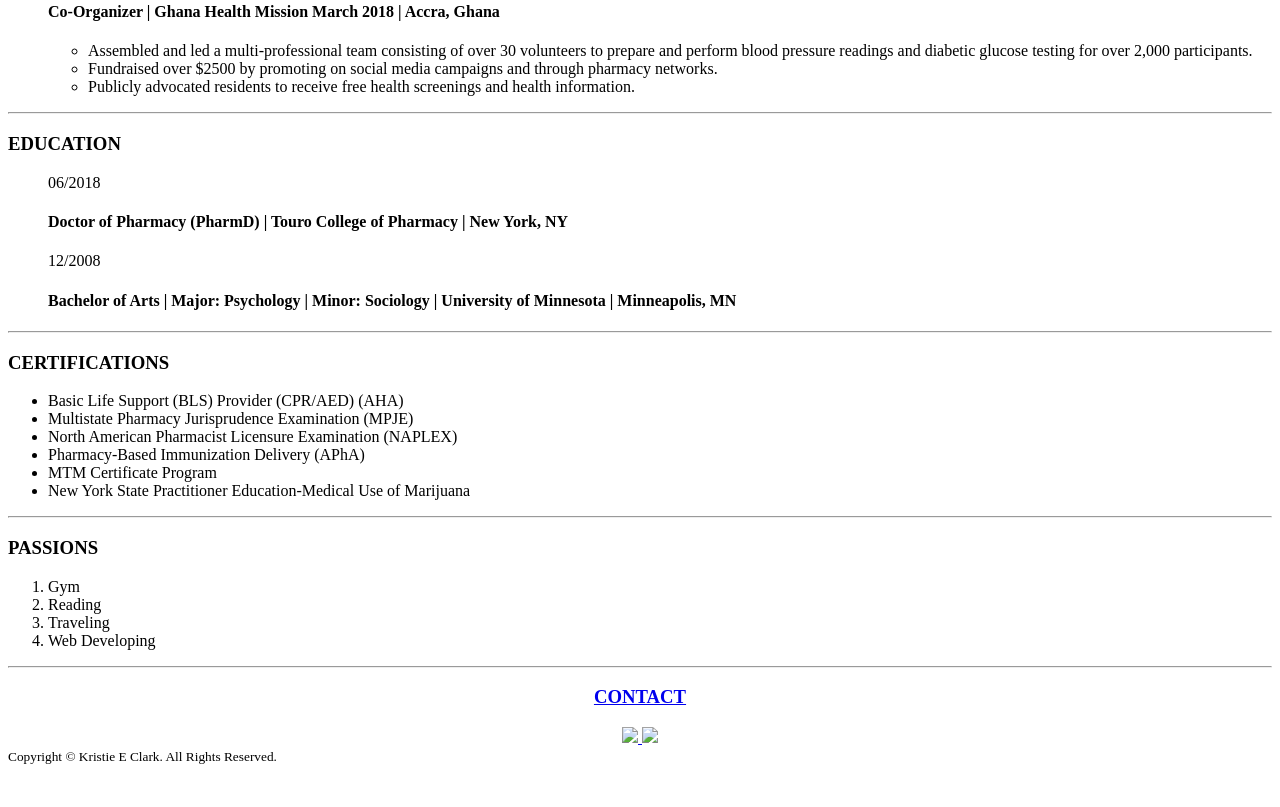
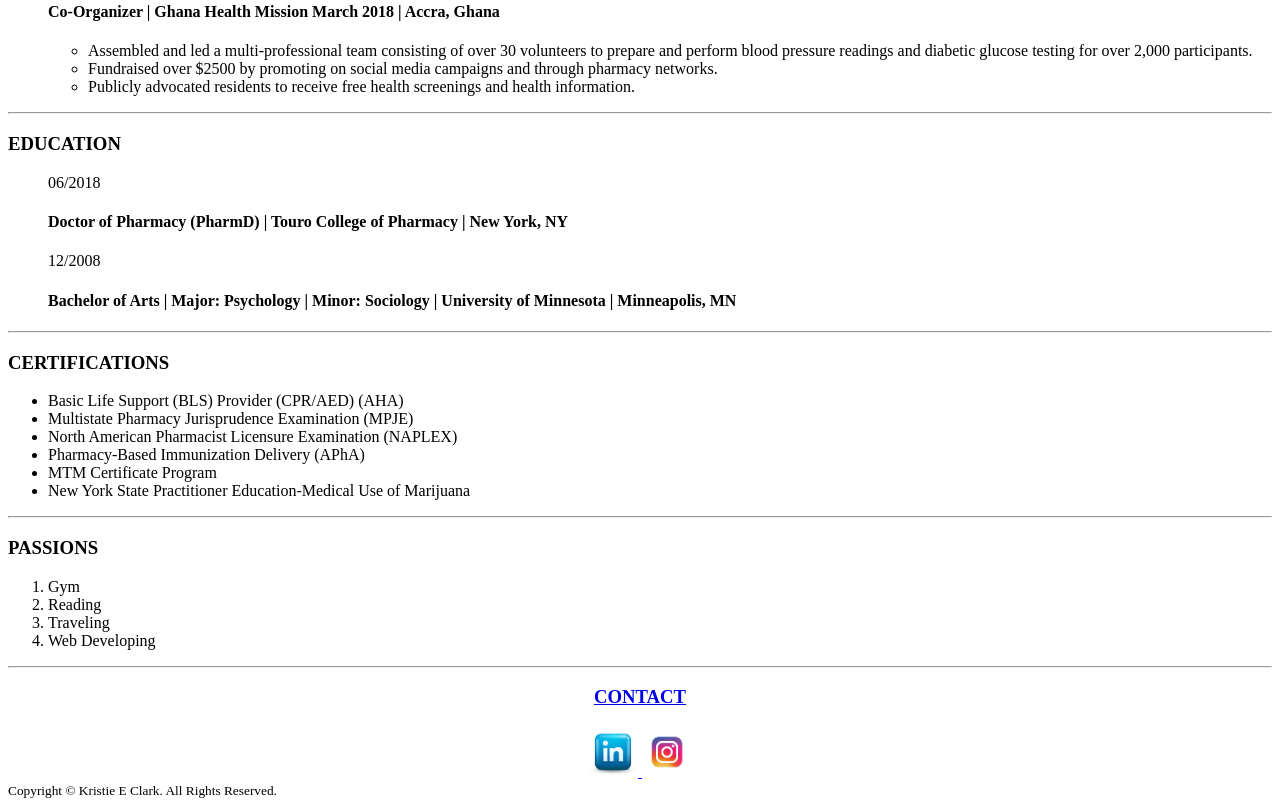
Before and after one commit to Kristie-source/Resume, a plain HTML site: page index.html in a window 1280 px wide. Shown: the part 1348-2155 px from the top of the page. Before the commit the page ends 2121 px from the top, so only its background shows below. Drawn offline with Linux system fonts and the light colour scheme.

Commit message:
Add files via upload

```diff
--- a/index.html
+++ b/index.html
@@ -7,7 +7,7 @@
   </head>
   <body>
   <center>
-    <a href="../4.1 Webpages/index.html"><img src="../4.1 Webpages/profile pic1.jpg"
+    <a href="./index.html"><img src="./profile pic1.jpg"
         width="200"
         height="200"/>
     </a>
@@ -100,11 +100,11 @@
     <center>
     <h3><a href="../4.3 HTML Porfolio Project/public/contact.html">CONTACT</h3></a>
     <a href="https://www.linkedin.com/in/kristie-e-clark-pharmd-ba-1a488311">
-    <img src="../buttons/linkedinbutton.jpg"
+    <img src="./linkedinbutton.jpg"
     width="50">
 </a>
 <a href="https://www.instagram.com/kristieeblueeyes/">
-<img src="../buttons/ig.jpg"
+<img src="./ig.jpg"
 width="50">
 </a>
 </center>
```
